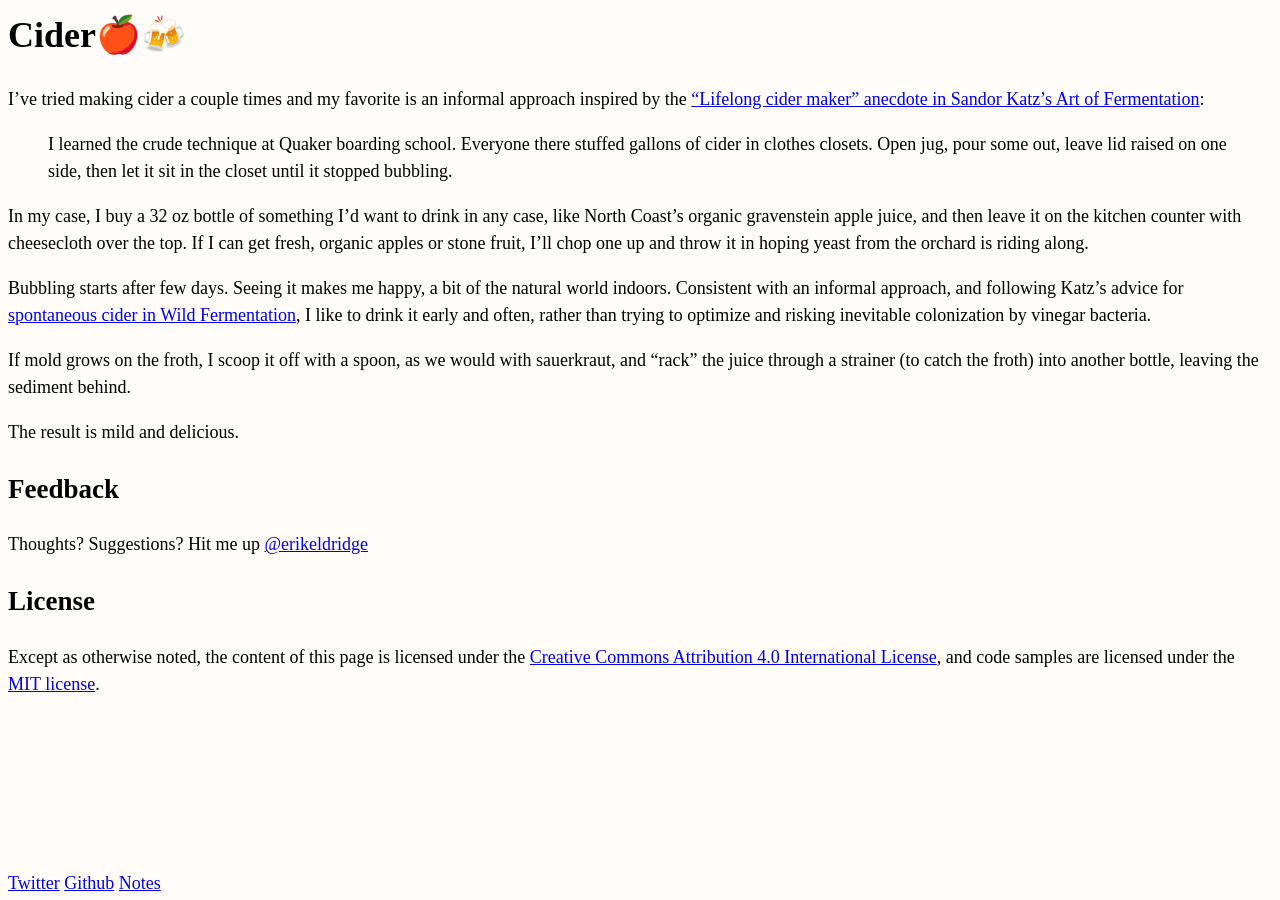
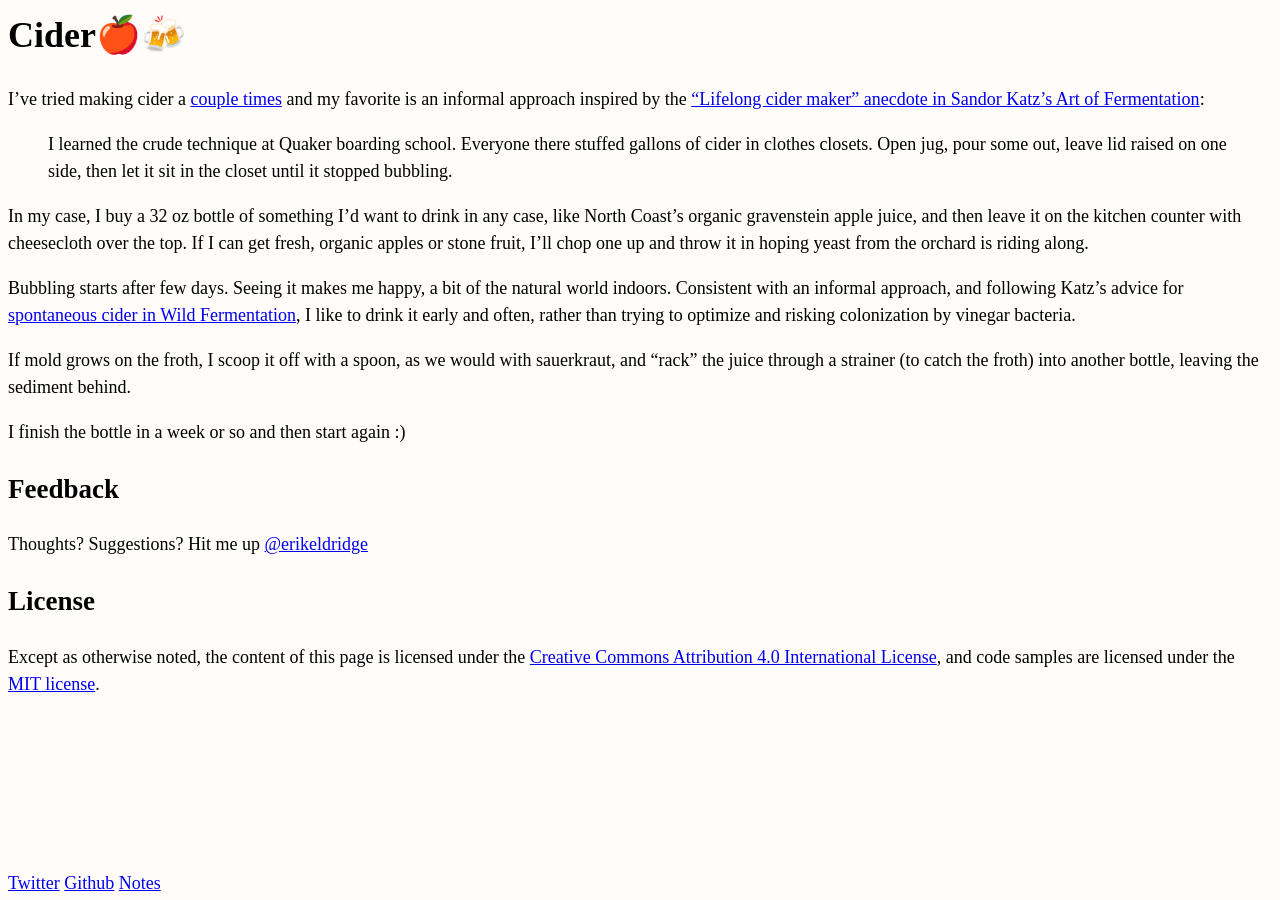
Before and after one commit to erikeldridge/erikeldridge.github.com, a Jekyll site: the page built from _posts/2018-07-14-cider.md, in a window 1280 px wide. Built offline with Jekyll 4.4.1, drawn with Linux system fonts in a browser that asks for light colours; nearby versions of some CDN libraries.

Commit message:
Update from Forestry.io - Updated cider.md

```diff
--- a/_posts/2018-07-14-cider.md
+++ b/_posts/2018-07-14-cider.md
@@ -7,14 +7,14 @@ tags:
 - brewing
 
 ---
-I've tried making cider a couple times and my favorite is an informal approach inspired by the ["Lifelong cider maker" anecdote in Sandor Katz's Art of Fermentation](https://books.google.com/books?id=TjXEAgAAQBAJ&pg=PA85&dq=lifelong+cider+maker '"Lifelong cider maker" from Art of Fermentation'):
+I've tried making cider a [couple times](https://twitter.com/erikeldridge/status/785273129236992000) and my favorite is an informal approach inspired by the ["Lifelong cider maker" anecdote in Sandor Katz's Art of Fermentation](https://books.google.com/books?id=TjXEAgAAQBAJ&pg=PA85&dq=lifelong+cider+maker '"Lifelong cider maker" from Art of Fermentation'):
 
 > I learned the crude technique at Quaker boarding school. Everyone there stuffed gallons of cider in clothes closets. Open jug, pour some out, leave lid raised on one side, then let it sit in the closet until it stopped bubbling.
 
 In my case, I buy a 32 oz bottle of something I'd want to drink in any case, like North Coast's organic gravenstein apple juice, and then leave it on the kitchen counter with cheesecloth over the top. If I can get fresh, organic apples or stone fruit, I'll chop one up and throw it in hoping yeast from the orchard is riding along.
 
-Bubbling starts after few days. Seeing it makes me happy, a bit of the natural world indoors. Consistent with an informal approach, and following Katz's advice for [spontaneous cider in Wild Fermentation](https://books.google.com/books?id=Eq7sDAAAQBAJ&q=spontaneous+cider '"spontaneous cider" in Wild Fermentation'), I like to drink it early and often, rather than trying to optimize and risking inevitable colonization by vinegar bacteria.
+Bubbling starts after few days. Seeing it makes me happy, a bit of the natural world indoors. Consistent with an informal approach, and following Katz's advice for [spontaneous cider in Wild Fermentation](https://books.google.com/books?id=Eq7sDAAAQBAJ&q=spontaneous+cider '"spontaneous cider" in Wild Fermentation'), I like to drink it early and often, rather than trying to optimize and risking colonization by vinegar bacteria.
 
 If mold grows on the froth, I scoop it off with a spoon, as we would with sauerkraut,  and "rack" the juice through a strainer (to catch the froth) into another bottle, leaving the sediment behind.
 
-The result is mild and delicious.
+I finish the bottle in a week or so and then start again :)
```
